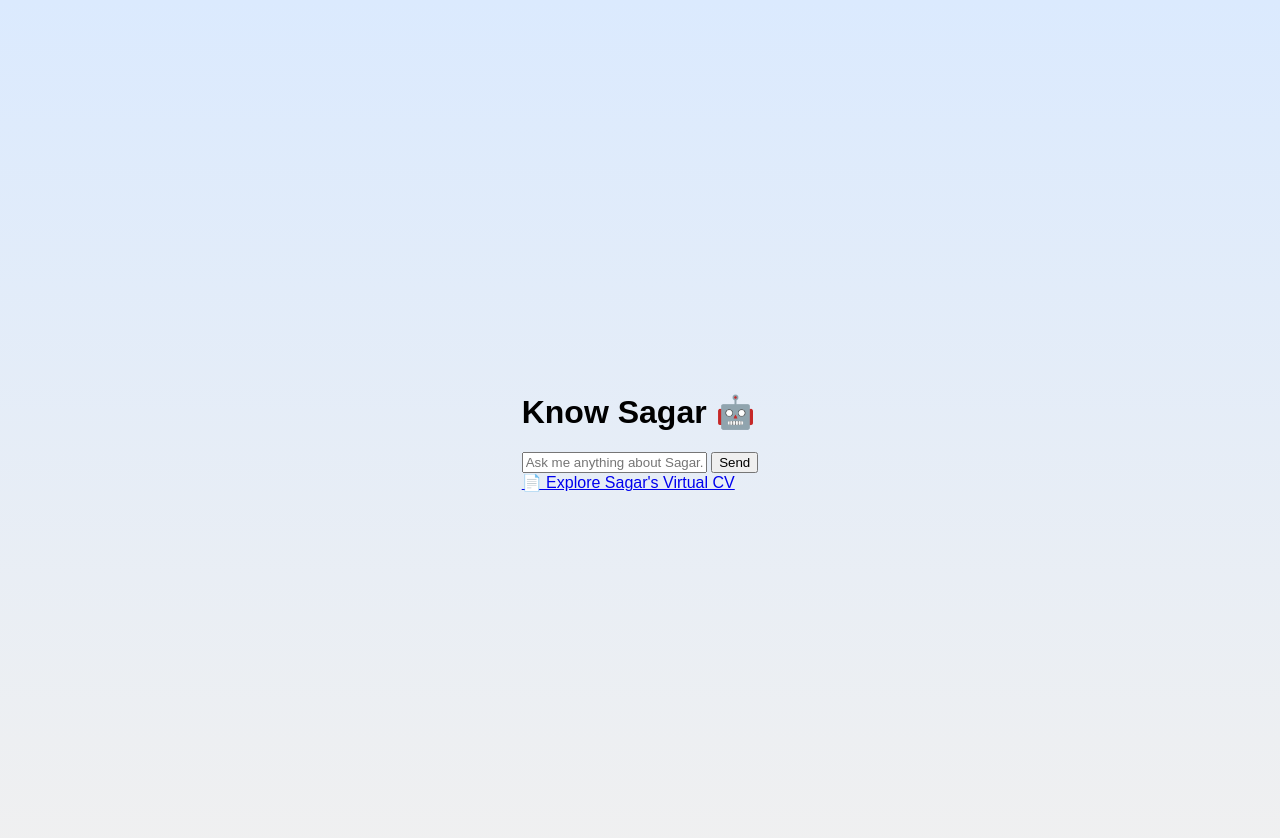
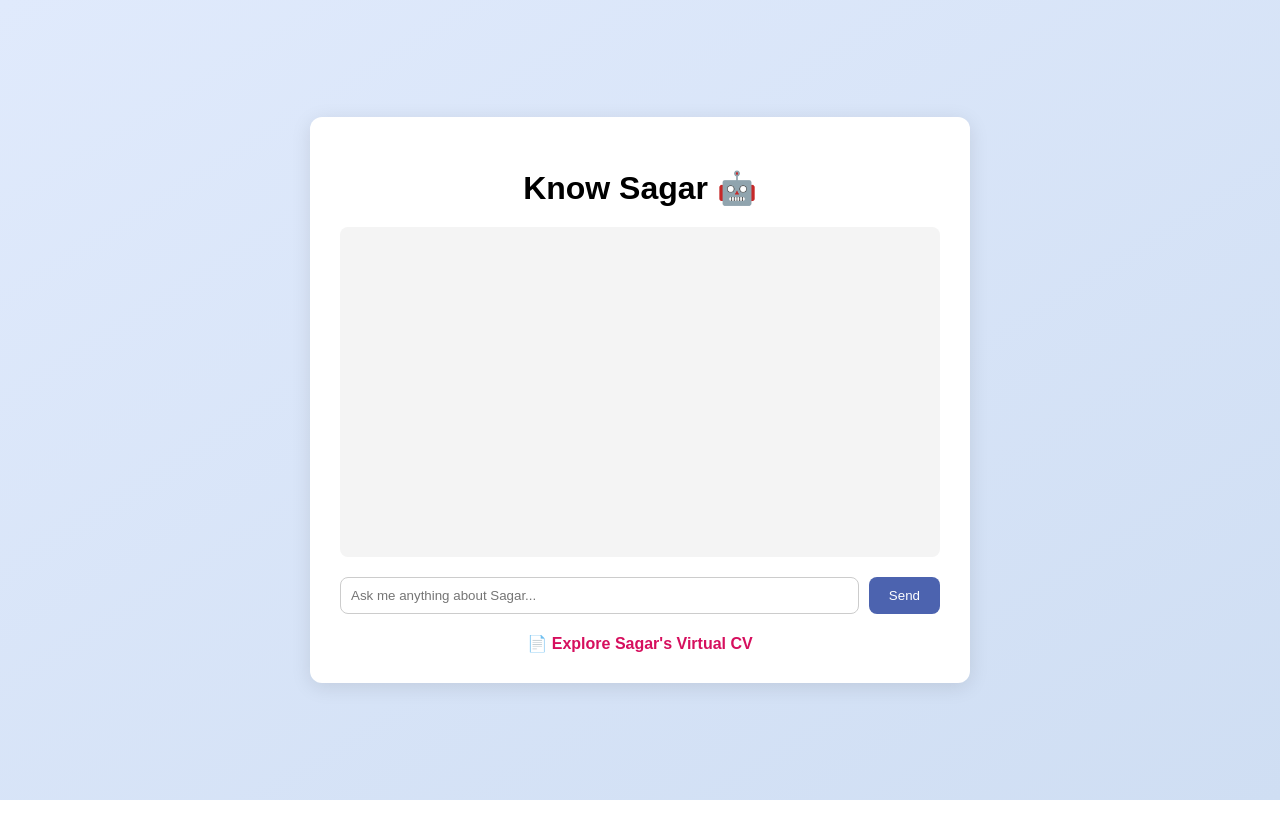
Before and after one commit to sgsagargera/know-sagar-chatbot, a website: page public/index.html in a window 1280 px wide. After the commit the page ends 800 px from the top, so only its background shows below. Drawn offline with Linux system fonts and the light colour scheme.

Commit message:
Update style.css

```diff
--- a/public/style.css
+++ b/public/style.css
@@ -1 +1,62 @@
-body { font-family: Arial, sans-serif; background: linear-gradient(#dbeafe, #f0f0f0); margin: 0; padding: 2rem; display: flex; justify-content: center; align-items: center; height: 100vh; }
+body {
+  font-family: Arial, sans-serif;
+  background: linear-gradient(to bottom right, #e0eafc, #cfdef3);
+  display: flex;
+  justify-content: center;
+  align-items: center;
+  height: 100vh;
+  margin: 0;
+}
+
+.container {
+  background: white;
+  padding: 30px;
+  border-radius: 12px;
+  box-shadow: 0 4px 20px rgba(0,0,0,0.1);
+  width: 90%;
+  max-width: 600px;
+  text-align: center;
+}
+
+h1 {
+  margin-bottom: 20px;
+}
+
+.chatbox {
+  background-color: #f4f4f4;
+  height: 300px;
+  overflow-y: auto;
+  padding: 15px;
+  margin-bottom: 20px;
+  border-radius: 8px;
+  text-align: left;
+}
+
+.input-section {
+  display: flex;
+  gap: 10px;
+}
+
+input[type="text"] {
+  flex: 1;
+  padding: 10px;
+  border-radius: 8px;
+  border: 1px solid #ccc;
+}
+
+button {
+  padding: 10px 20px;
+  background-color: #4c63af;
+  color: white;
+  border: none;
+  border-radius: 8px;
+  cursor: pointer;
+}
+
+.cv-link {
+  display: block;
+  margin-top: 20px;
+  font-weight: bold;
+  color: #d60f5e;
+  text-decoration: none;
+}
```
